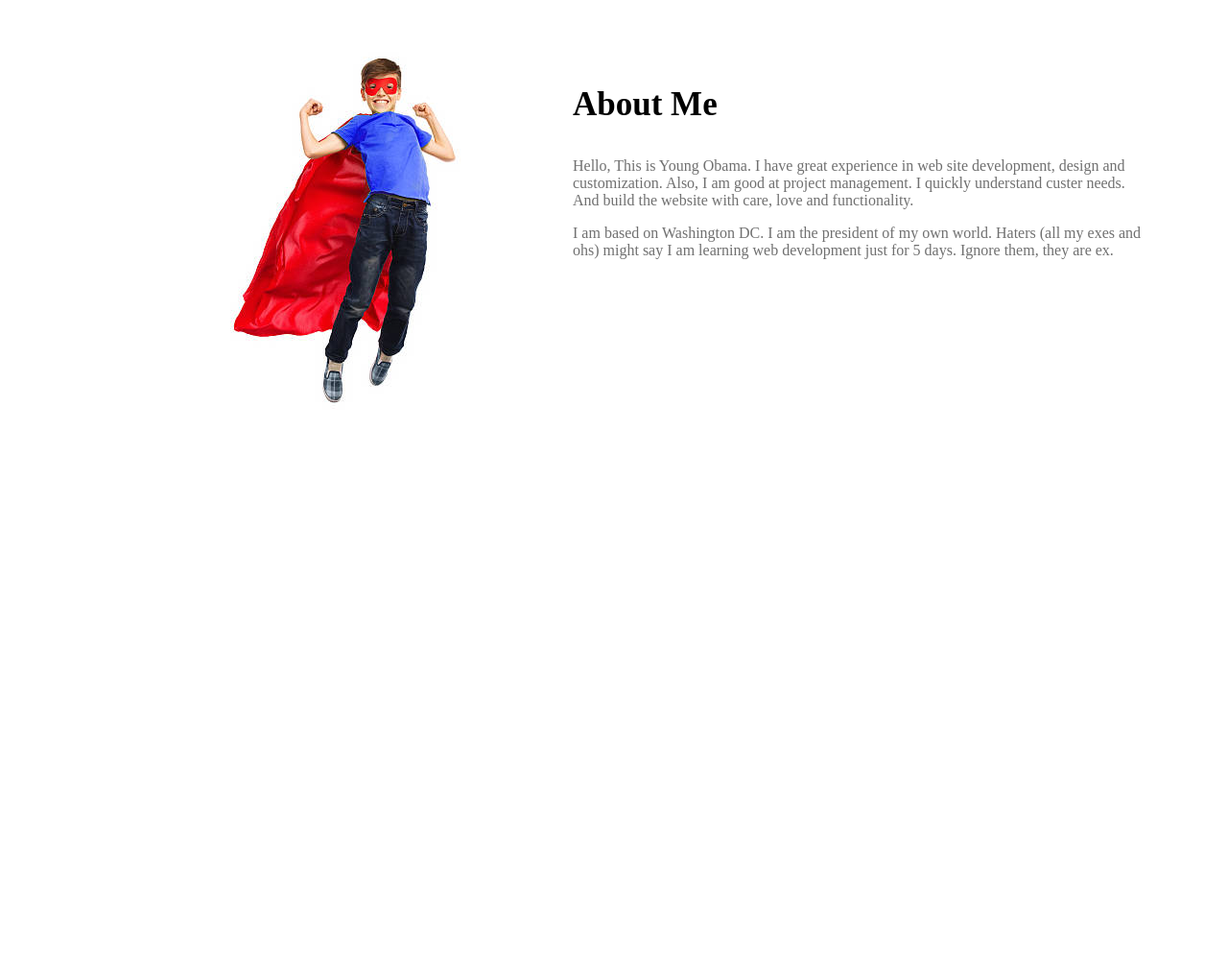
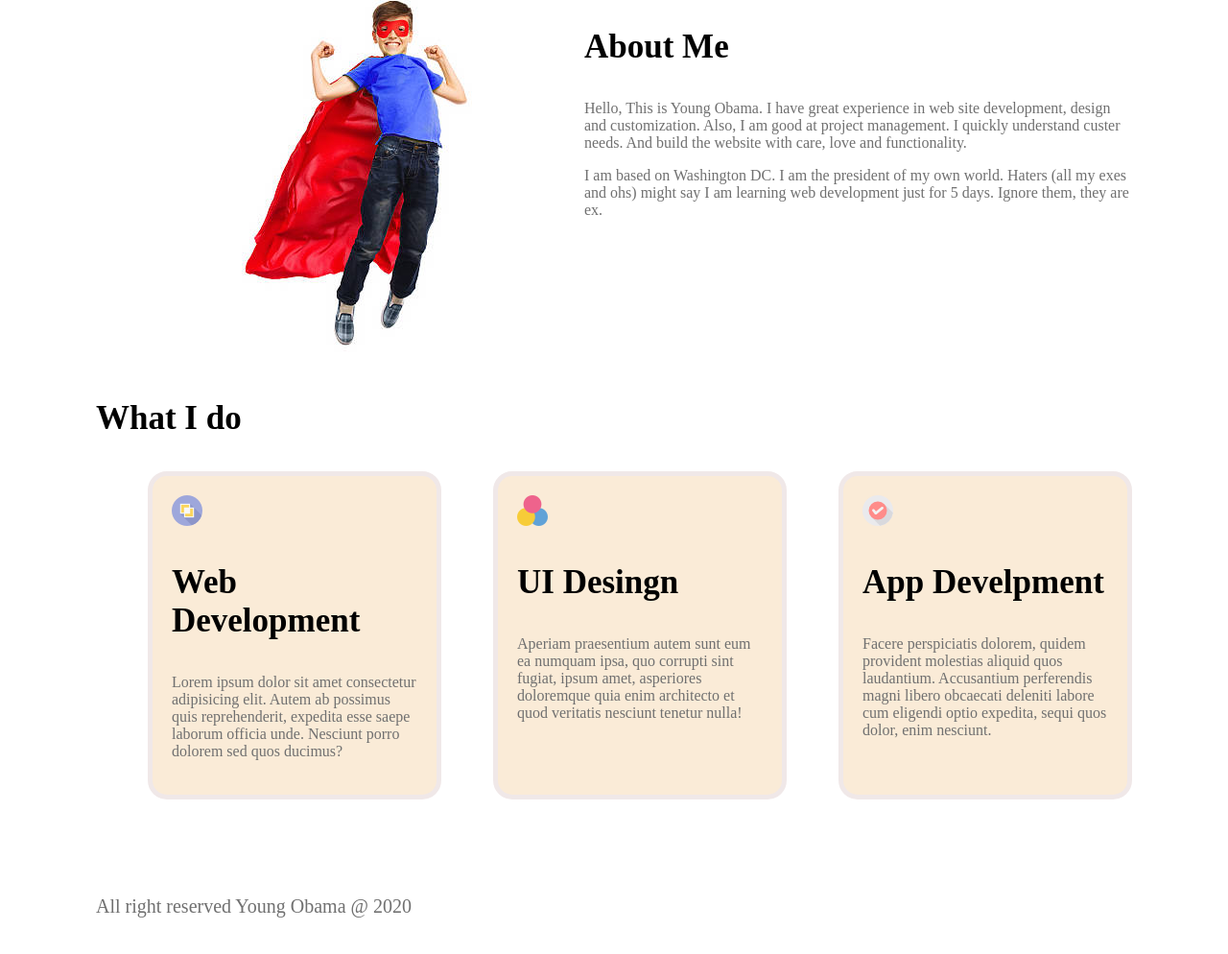
Before and after one commit to Muhammad-Alinoor/learning_portfolio3, a plain HTML site: page index.html in a window 1280 px wide. Shown: the part 440-1434 px from the top of the page at 96% size. Before the commit the page ends 961 px from the top, so only its background shows below. Drawn offline with Linux system fonts and the light colour scheme.

Commit message:
specialties-are-added

```diff
--- a/index.html
+++ b/index.html
@@ -11,7 +11,7 @@
 
 <body>
     <!-- top banner -->
-    <section>
+    <section class="intro">
         <div>
             <h1>YOUNG OBAMA</h1>
             <h3 class="black-color">Superstar Web Developer</h3>
@@ -26,7 +26,7 @@
         </div>
     </section>
     <!-- middle part -->
-    <section>
+    <section class="intro">
         <div>
             <img src="/images/about-avatar.png" alt="">
         </div>
@@ -39,6 +39,34 @@
                 am learning web development just for 5 days. Ignore them, they are ex.</p>
         </div>
     </section>
+    <!-- what i do -->
+    <section>
+        <h3 class="black-color">What I do</h3>
+        <div class="speciality">
+            <div class="single-speciality">
+                <img src="/images/intersection.png" alt="">
+                <h3 class="black-color">Web Development</h3>
+                <p>Lorem ipsum dolor sit amet consectetur adipisicing elit. Autem ab possimus quis reprehenderit,
+                    expedita esse saepe laborum officia unde. Nesciunt porro dolorem sed quos ducimus?</p>
+            </div>
+            <div class="single-speciality">
+                <img src="/images/ui.png" alt="">
+                <h3 class="black-color">UI Desingn</h3>
+                <p>Aperiam praesentium autem sunt eum ea numquam ipsa, quo corrupti sint fugiat, ipsum amet, asperiores
+                    doloremque quia enim architecto et quod veritatis nesciunt tenetur nulla!</p>
+            </div>
+            <div class="single-speciality">
+                <img src="/images/accept.png" alt="">
+                <h3 class="black-color">App Develpment</h3>
+                <p>Facere perspiciatis dolorem, quidem provident molestias aliquid quos laudantium. Accusantium
+                    perferendis magni libero obcaecati deleniti labore cum eligendi optio expedita, sequi quos dolor,
+                    enim nesciunt.</p>
+            </div>
+        </div>
+    </section>
+    <footer>
+        <p>All right reserved Young Obama @ 2020</p>
+    </footer>
 </body>
 
 </html>
--- a/styles/style.css
+++ b/styles/style.css
@@ -1,5 +1,6 @@
 body {
     color: #707070;
+    margin: 100px;
 }
 
 h1 {
@@ -14,7 +15,28 @@ h3 {
     color: black;
 }
 
-section {
+.intro {
     display: flex;
-    margin: 80px;
+
 }
+
+.speciality {
+    display: flex;
+}
+
+.single-speciality {
+    width: 28.33%;
+    margin-left: 5%;
+    border: 5px solid rgb(240, 232, 232);
+    padding: 20px;
+    border-radius: 20px;
+    background-color: antiquewhite;
+}
+
+footer {
+    margin: 100px 0;
+}
+
+footer p {
+    font-size: 20px;
+}
```
Also changed, not shown: images/accept.png (added), images/intersection.png (added), images/ui.png (added).
